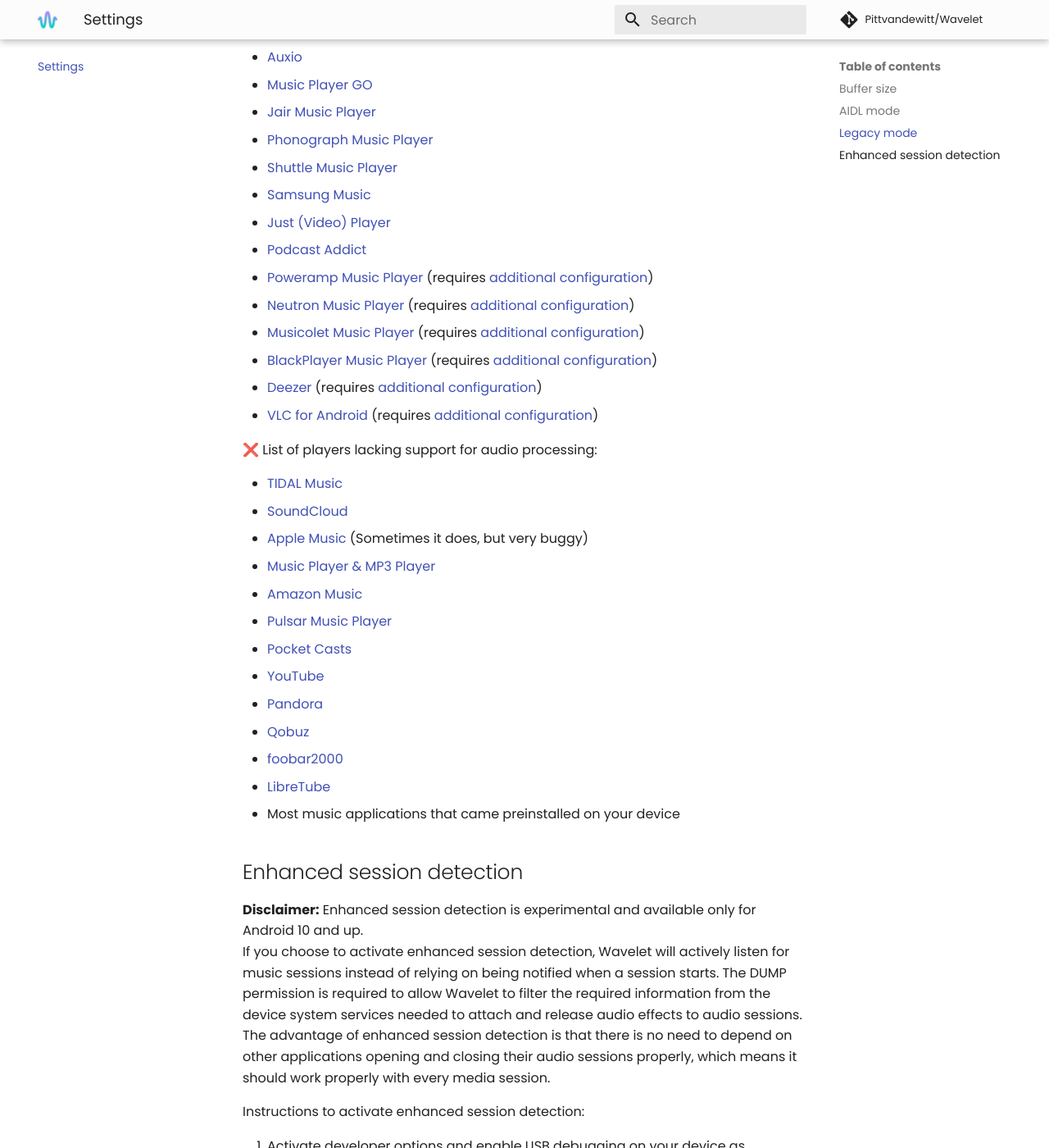
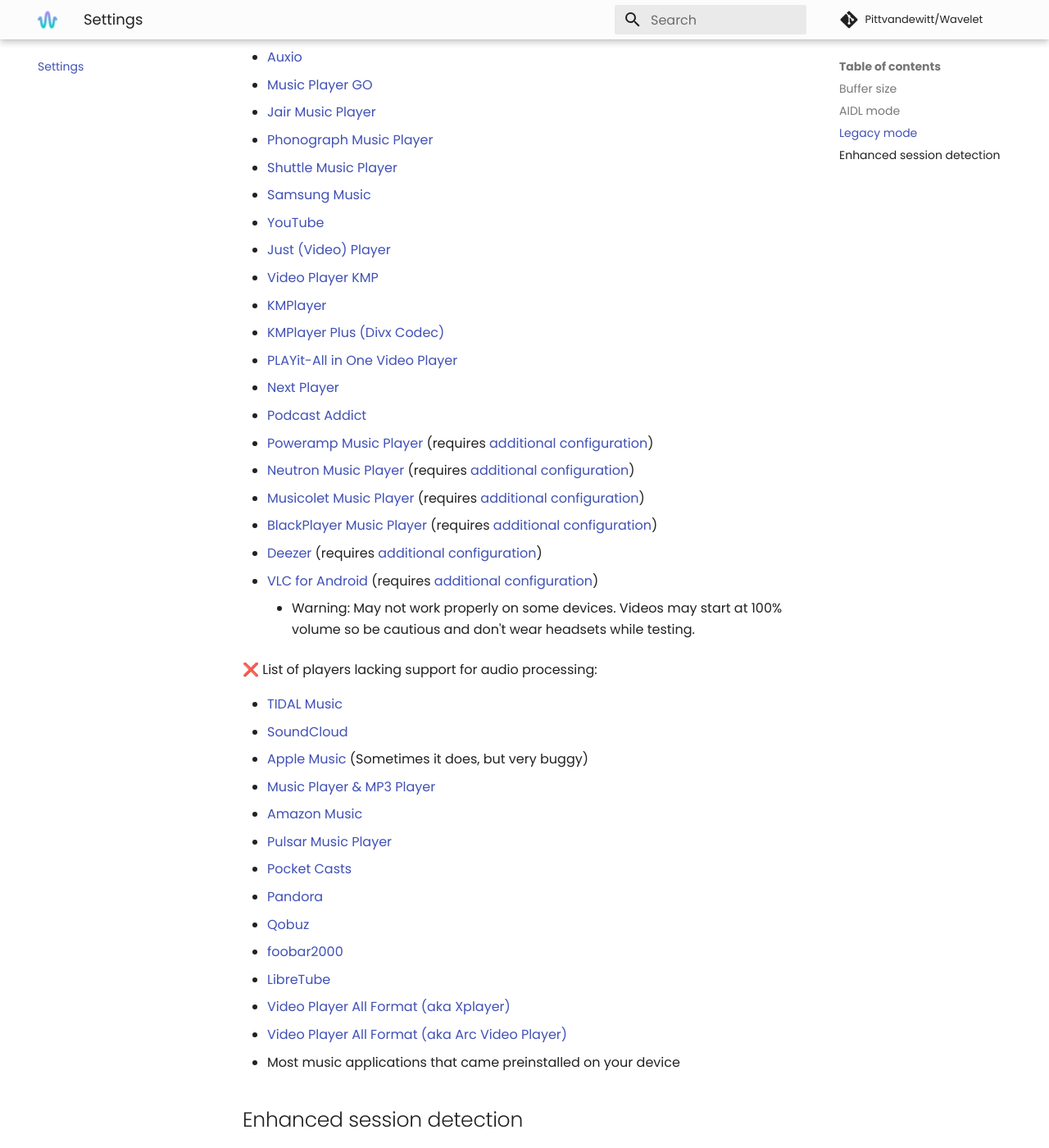
Before and after one commit to Pittvandewitt/Wavelet, an MkDocs documentation site: the page built from docs/Settings.md, in a window 1280 px wide and 1400 px high, scrolled down 1049 px. Shown: the whole window at 82% size. Built offline with MkDocs 1.6.1 and Material for MkDocs 9.7.7, drawn with Linux system fonts in a browser that asks for light colours; emoji names are drawn with the system emoji font; comment, search, counter and statistics services are not loaded.

Commit message:
Update Settings: List of supported and unsupported players

```diff
--- a/docs/Settings.md
+++ b/docs/Settings.md
@@ -26,7 +26,13 @@
 * [Phonograph Music Player]
 * [Shuttle Music Player]
 * [Samsung Music]
+* [YouTube]
 * [Just (Video) Player]
+* [Video Player KMP]
+* [KMPlayer]
+* [KMPlayer Plus (Divx Codec)]
+* [PLAYit-All in One Video Player]
+* [Next Player]
 * [Podcast Addict]
 * [Poweramp Music Player] (requires [additional configuration](Configuration.md#poweramp))
 * [Neutron Music Player] (requires [additional configuration](Configuration.md#neutron))
@@ -34,6 +40,7 @@
 * [BlackPlayer Music Player] (requires [additional configuration](Configuration.md#blackplayer))
 * [Deezer] (requires [additional configuration](Configuration.md#deezer))
 * [VLC for Android] (requires [additional configuration](Configuration.md#vlc))
+    - Warning: May not work properly on some devices. Videos may start at 100% volume so be cautious and don't wear headsets while testing.
 
 ❌ List of players lacking support for audio processing:
 
@@ -44,11 +51,12 @@
 * [Amazon Music]
 * [Pulsar Music Player]
 * [Pocket Casts]
-* [YouTube]
 * [Pandora]
 * [Qobuz]
 * [foobar2000]
 * [LibreTube]
+* [Video Player All Format (aka Xplayer)]
+* [Video Player All Format (aka Arc Video Player)]
 * Most music applications that came preinstalled on your device
 
 ## Enhanced session detection
@@ -100,6 +108,11 @@
 [BlackPlayer Music Player]: https://play.google.com/store/apps/details?id=com.musicplayer.blackplayerfree
 [Deezer]: https://play.google.com/store/apps/details?id=deezer.android.app
 [VLC for Android]: https://play.google.com/store/apps/details?id=org.videolan.vlc
+[Video Player KMP]: https://play.google.com/store/apps/details?id=com.kmp.video
+[KMPlayer]: https://play.google.com/store/apps/details?id=com.kmplayer
+[KMPlayer Plus (Divx Codec)]: https://play.google.com/store/apps/details?id=com.kmplayer.d
+[PLAYit-All in One Video Player]: https://play.google.com/store/apps/details?id=com.playit.videoplayer
+[Next Player]: https://play.google.com/store/apps/details?id=dev.anilbeesetti.nextplayer
 
 [TIDAL Music]: https://play.google.com/store/apps/details?id=com.aspiro.tidal
 [SoundCloud]: https://play.google.com/store/apps/details?id=com.soundcloud.android
@@ -113,3 +126,5 @@
 [Qobuz]: https://play.google.com/store/apps/details?id=com.qobuz.music
 [foobar2000]: https://play.google.com/store/apps/details?id=com.foobar2000.foobar2000
 [LibreTube]: https://f-droid.org/packages/com.github.libretube/
+[Video Player All Format (aka Xplayer)]: https://play.google.com/store/apps/details?id=video.player.videoplayer
+[Video Player All Format (aka Arc Video Player)]: https://play.google.com/store/apps/details?id=com.videoplayer.arcplayer
```
